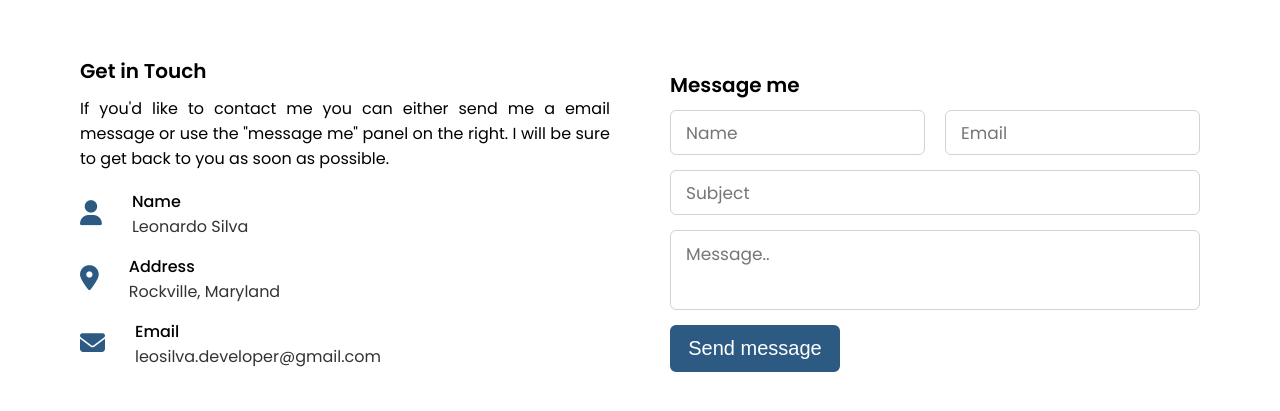
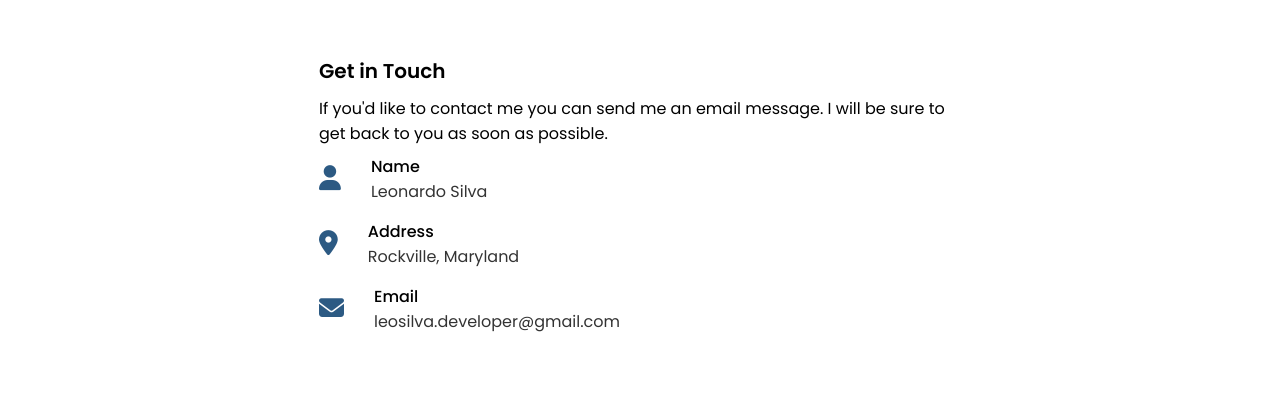
Before and after one commit to Las6103/Portfolio-Site-2.0, a plain HTML site: page index.html in a window 1280 px wide. Shown: the part 2269-2680 px from the top of the page. Drawn offline with nearby package versions, Linux system fonts and the light colour scheme.

Commit message:
adjusting contact section

```diff
--- a/index.html
+++ b/index.html
@@ -67,9 +67,15 @@
               Maryland. So why am I a developer? As any athlete knows, you must
               always have a fallback. When my hockey career was cut short due to
               injury I fell back on to my original plan of becoming a full stack
-              engineer.
+              engineer. Want to know more? Download my resume and visit my
+              Github!
             </p>
-            <a href="Resume (4).pdf" download="Resume">Download Resume</a>
+            <a href="Resume (6).pdf" download="Resume">Download Resume</a>
+            <a
+              href="https://github.com/Las6103?tab=repositories"
+              target="_blank"
+              >Visit Github</a
+            >
           </div>
         </div>
       </div>
@@ -110,12 +116,11 @@
       <div class="max-width">
         <h2 class="title">Contact</h2>
         <div class="contact-content">
-          <div class="column left">
+          <div class="column">
             <div class="text">Get in Touch</div>
             <p>
-              If you'd like to contact me you can either send me a email message
-              or use the "message me" panel on the right. I will be sure to get
-              back to you as soon as possible.
+              If you'd like to contact me you can send me an email message. I
+              will be sure to get back to you as soon as possible.
             </p>
             <div class="icons">
               <div class="row">
@@ -141,33 +146,6 @@
               </div>
             </div>
           </div>
-          <div class="column right">
-            <div class="text">Message me</div>
-            <form action="#">
-              <div class="fields">
-                <div class="field name">
-                  <input type="text" placeholder="Name" required />
-                </div>
-                <div class="field email">
-                  <input type="email" placeholder="Email" required />
-                </div>
-              </div>
-              <div class="field">
-                <input type="text" placeholder="Subject" required />
-              </div>
-              <div class="field textarea">
-                <textarea
-                  cols="30"
-                  rows="10"
-                  placeholder="Message.."
-                  required
-                ></textarea>
-              </div>
-              <div class="button">
-                <button type="submit">Send message</button>
-              </div>
-            </form>
-          </div>
         </div>
       </div>
     </section>
--- a/style.css
+++ b/style.css
@@ -266,15 +266,15 @@ section .title::after {
 .skills .skills-content .column {
   width: calc(50% - 30px);
 }
-.skills .skills-content .left .text {
+.skills .skills-content .text {
   font-size: 20px;
   font-weight: 600;
   margin-bottom: 10px;
 }
-.skills .skills-content .left p {
+.skills .skills-content p {
   text-align: justify;
 }
-.skills .skills-content .left a {
+.skills .skills-content a {
   display: inline-block;
   background: rgb(44, 90, 131);
   color: #fff;
@@ -286,7 +286,7 @@ section .title::after {
   border: 2px solid rgb(44, 90, 131);
   transition: all 0.3s ease;
 }
-.skills .skills-content .left a:hover {
+.skills .skills-content a:hover {
   color: rgb(44, 90, 131);
   background: none;
 }
@@ -340,7 +340,8 @@ section .title::after {
   content: "hire me";
 }
 .contact .contact-content .column {
-  width: calc(50% - 30px);
+  width: calc(60% - 30px);
+  margin: 0 auto;
 }
 .contact .contact-content .text {
   font-size: 20px;
@@ -370,66 +371,6 @@ section .title::after {
 }
 .contact .contact-content .info .sub-title {
   color: #333;
-}
-.contact .right form .fields {
-  display: flex;
-}
-.contact .right form .field,
-.contact .right form .fields .field {
-  height: 45px;
-  width: 100%;
-  margin-bottom: 15px;
-}
-.contact .right form .textarea {
-  height: 80px;
-  width: 100%;
-}
-.contact .right form .name {
-  margin-right: 10px;
-}
-.contact .right form .email {
-  margin-left: 10px;
-}
-.contact .right form .field input,
-.contact .right form .textarea textarea {
-  height: 100%;
-  width: 100%;
-  border: 1px solid lightgrey;
-  border-radius: 6px;
-  outline: none;
-  padding: 0 15px;
-  font-size: 17px;
-  font-family: "Poppins", sans-serif;
-  transition: all 0.3s ease;
-}
-.contact .right form .field input:focus,
-.contact .right form .textarea textarea:focus {
-  border-color: #b3b3b3;
-}
-.contact .right form .textarea textarea {
-  padding-top: 10px;
-  resize: none;
-}
-.contact .right form .button {
-  height: 47px;
-  width: 170px;
-}
-.contact .right form .button button {
-  width: 100%;
-  height: 100%;
-  border: 2px solid rgb(44, 90, 131);
-  background: rgb(44, 90, 131);
-  color: #fff;
-  outline: none;
-  font-size: 20px;
-  font-weight: 500;
-  border-radius: 6px;
-  cursor: pointer;
-  transition: all 0.3s ease;
-}
-.contact .right form .button button:hover {
-  color: rgb(44, 90, 131);
-  background: none;
 }
 
 /* responsive media query start */
@@ -560,13 +501,7 @@ section .title::after {
   .skills .skills-content .left .text {
     font-size: 19px;
   }
-  .contact .right form .fields {
-    flex-direction: column;
-  }
-  .contact .right form .name,
-  .contact .right form .email {
-    margin: 0;
-  }
+
   .scroll-up-btn {
     right: 15px;
     bottom: 15px;
```
Also changed, not shown: 2 other files.
